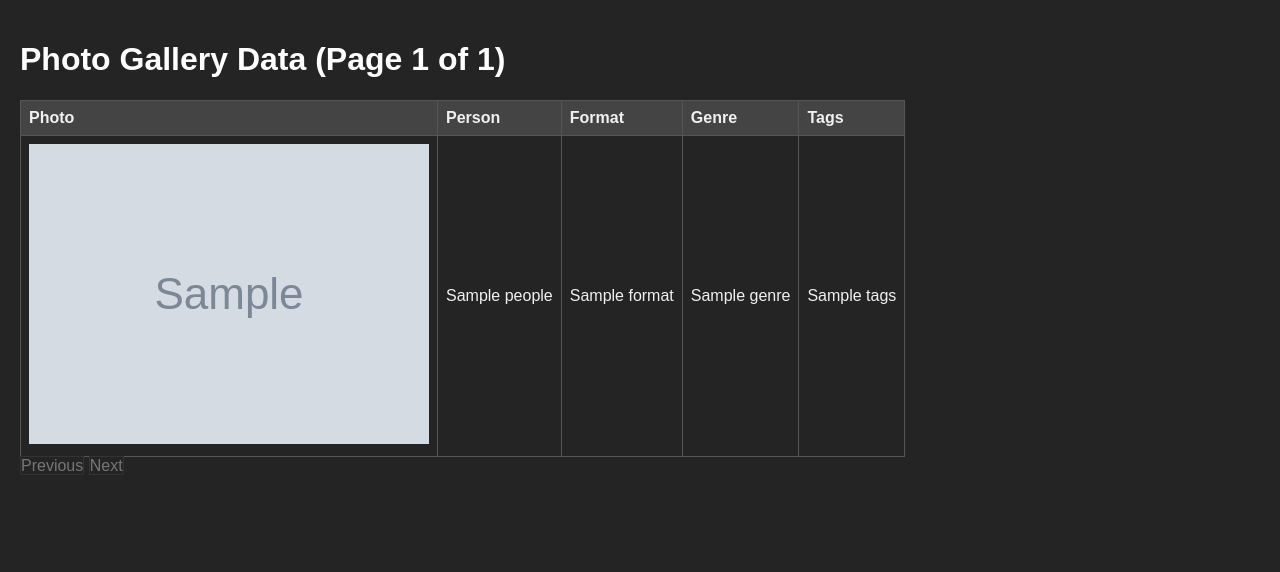
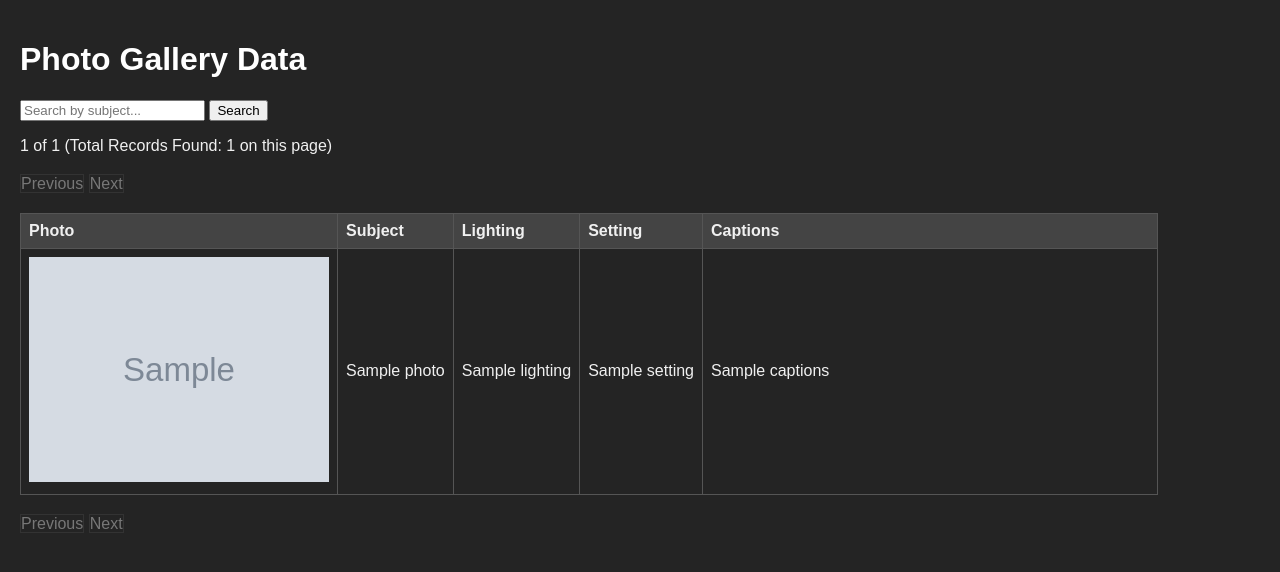
Before and after one commit to plutovman/mediabrowser, a Python web app: template templates/index.html in a window 1280 px wide. Shown: the top 572 px of the page. Run offline with Jinja, Linux system fonts and the light colour scheme; the template is opened without the code that fills it: most values are stand-ins (such as "Sample title", 1, 10 or a date in 2020); grey boxes marked "Sample" are stand-in pictures.

Commit message:
updates to search

```diff
--- a/templates/index.html
+++ b/templates/index.html
@@ -19,6 +19,7 @@
             border-collapse: collapse;
             padding: 8px;
             text-align: left;
+            width: auto;
         }
 
         th {
@@ -26,8 +27,13 @@
         }
 
         .thumbnail {
-            width: 400px;
+            width: 300px;
             height: auto;
+        }
+
+        .pagination {
+            margin-top: 20px;    /* Adds space above the buttons */
+            margin-bottom: 20px; /* Adds space below the buttons */
         }
 
         .pagination a {
@@ -53,31 +59,61 @@
 </head>
 
 <body>
-    <h1>Photo Gallery Data (Page {{ page }} of {{ total_pages }})</h1>
+    <h1>Photo Gallery Data</h1>
+
+    <!-- Search Form -->
+    <form class="search-form" method="GET" action="{{ url_for('index') }}">
+        <input type="text" name="query" placeholder="Search by subject..." value="{{ search_query }}">
+        <button type="submit">Search</button>
+        <!-- Add a "Clear Search" link if a query is active -->
+        {% if search_query %}
+            <a href="{{ url_for('index') }}">Clear Search</a>
+        {% endif %}
+    </form>
+
+    <p>{{ page }} of {{ total_pages }} (Total Records Found: {{ media|length }} on this page)</p>
+
+    <!-- Pagination Controls -->
+    <div class="pagination">
+        {% if page > 1 %}
+            <a href="{{ url_for('index', page=page - 1, query=search_query) }}">Previous</a>
+        {% else %}
+            <span class="disabled">Previous</span>
+        {% endif %}
+
+        {% if page < total_pages %}
+            <a href="{{ url_for('index', page=page + 1, query=search_query) }}">Next</a>
+        {% else %}
+            <span class="disabled">Next</span>
+        {% endif %}
+    </div>
 
     <table>
         <thead>
             <tr>
                 <th>Photo</th>
-                <th>Person</th>
-                <th>Format</th>
-                <th>Genre</th>
-                <th>Tags</th>
+                <th>Subject</th>
+                <th>Lighting</th>
+                <th>Setting</th>
+                <!--<th style="width: 5%;">Tags</th> -->
+                <th style="width: 40%;">Captions</th>
             </tr>
         </thead>
         <tbody>
-            <!-- Jinja loop to iterate over the 'photos' data passed from app.py -->
-            {% for photo in photos %}
+            <!-- Jinja loop to iterate over the 'media' data passed from app.py -->
+            {% for photo in media %}
             <tr>
                 <td>
-                    <img src="{{ url_for('static', filename='people/ig/people_known/' + photo['file']) }}"
-                         alt="{{ photo['file'] }}"
+                    <img src="{{ url_for('static', filename='people/ig/people_known/' + photo['file_name']) }}"
+                         alt="{{ photo['file_name'] }}"
                          class="thumbnail">
                 </td>
-                <td>{{ photo['people'] }}</td>
-                <td>{{ photo['format'] }}</td>
-                <td>{{ photo['genre'] }}</td>
-                <td>{{ photo['tags'] }}</td>
+                <!--specify width for each td -->
+                <td>{{ photo['subject'] }}</td>
+                <td>{{ photo['lighting'] }}</td>
+                <td>{{ photo['setting'] }}</td>
+                <!--<td>{{ photo['setting'] }}</td>-->
+                <td>{{ photo['captions'] }}</td>
             </tr>
             {% endfor %}
         </tbody>
@@ -86,13 +122,13 @@
     <!-- Pagination Controls -->
     <div class="pagination">
         {% if page > 1 %}
-            <a href="{{ url_for('index', page=page - 1) }}">Previous</a>
+            <a href="{{ url_for('index', page=page - 1, query=search_query) }}">Previous</a>
         {% else %}
             <span class="disabled">Previous</span>
         {% endif %}
 
         {% if page < total_pages %}
-            <a href="{{ url_for('index', page=page + 1) }}">Next</a>
+            <a href="{{ url_for('index', page=page + 1, query=search_query) }}">Next</a>
         {% else %}
             <span class="disabled">Next</span>
         {% endif %}
```
Also changed, not shown: main.py (+56 -30 lines), xglobalsub.py (added, +32 -0 lines), .github/copilot-instructions.md (added).
